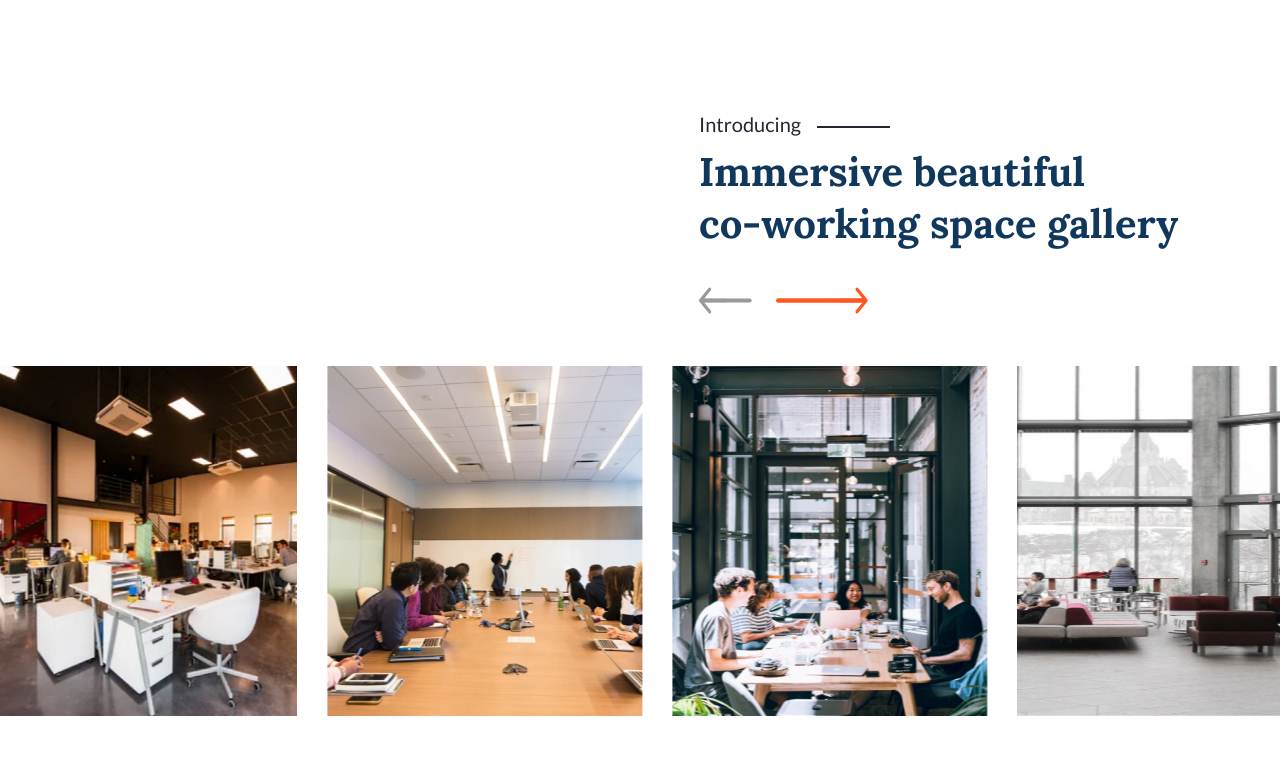
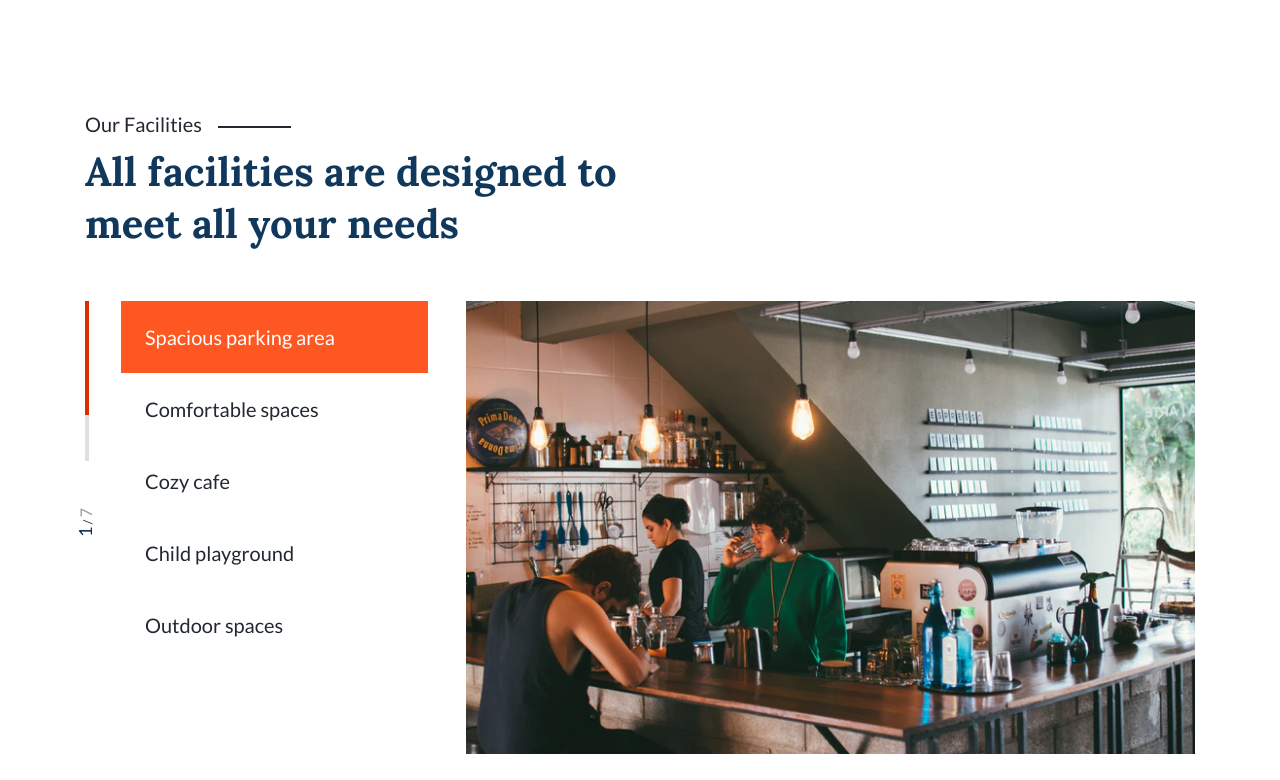
Before and after one commit to neharadialcode486/frispes, a React (Create React App) app: page / in a window 1280 px wide. Shown: the part 2300-3080 px from the top of the page. Built offline with nearby package versions, Linux system fonts and the light colour scheme; a web font is replaced by a local one.

Commit message:
Facilities section swiper update

```diff
--- a/package.json
+++ b/package.json
@@ -8,6 +8,7 @@
     "@testing-library/user-event": "^13.5.0",
     "react": "^18.3.1",
     "react-dom": "^18.3.1",
+    "react-router-dom": "^6.27.0",
     "react-scripts": "5.0.1",
     "swiper": "^11.1.14",
     "web-vitals": "^2.1.4"
--- a/src/App.css
+++ b/src/App.css
@@ -87,6 +87,22 @@
         height: 606px !important;
         transition: all 300ms linear;
     }
+
+    .facilities .swiper-pagination {
+        bottom: 125px !important;
+        top: auto !important;
+        left: -50% !important;
+        transform: rotate(-90deg) translateY(50%);
+    }
+
+    .facilities .swiper-scrollbar {
+        width: 4px !important;
+        left: 14px !important;
+        transform: translateX(0%) !important;
+        bottom: auto !important;
+        top: 0px !important;
+        height: calc(46.5% - 2* var(--swiper-scrollbar-sides-offset, 1%)) !important;
+    }
 }
 
 @media (min-width:1280px) {
--- a/src/App.js
+++ b/src/App.js
@@ -1,6 +1,7 @@
 import './App.css';
 import Brands from './components/home/Brands';
 import Events from './components/home/Events';
+import Facilities from './components/home/Facilities';
 import Footer from './components/home/Footer';
 import Gallery from './components/home/Gallery';
 import HelpCenter from './components/home/HelpCenter';
@@ -16,6 +17,7 @@ function App() {
       <Hero />
       <Space />
       <Workspace />
+      <Facilities />
       <Gallery />
       <Brands />
       <Reviews />
--- a/src/components/common/Helper.jsx
+++ b/src/components/common/Helper.jsx
@@ -19,6 +19,7 @@ import franck from "../../assets/images/webp/franck.webp";
 import elizabeth from "../../assets/images/webp/elizabeth.webp";
 import mykola from "../../assets/images/webp/mykola.webp";
 import ceo from "../../assets/images/webp/google-ceo.webp";
+import coffee from "../../assets/images/png/coffee-shop.png";
 export const HEADER_DATA = [
     { heading: "Home", url: "/" },
     { heading: "Workspace", url: "#Workspace" },
@@ -142,3 +143,22 @@ export const CARD_DATA = [
     { img: elizabeth, title: "Morning routine to boost your mood", text: "Elizabeth swan", heading: "Morning routine to boost your", data: "The high-speed internet at frispes was so amazing. I can get best experience I can get best experience", icon: pedro, name: "Pedro Ibanez", work: "UI Designer at Google" },
     { img: mykola, title: "5+ tips to find comfortable co-working space", text: "Mykola Ilschenko", heading: "5+ tips to find comfortable", data: "The high-speed internet at frispes was so amazing. I can get best experience I can get best experience", icon: berlian, name: "Yuli Berlian", work: "IOS Dev at Tokopedia" },
 ]
+export const TABS_DATA = [
+    { title: "parking", text: "Spacious parking area" },
+    { title: "spaces", text: "Comfortable spaces" },
+    { title: "cafe", text: "Cozy cafe" },
+    { title: "playground", text: "Child playground" },
+    { title: "outdoor", text: "Outdoor spaces" },
+    { title: "parking", text: "Spacious parking area" },
+    { title: "spaces", text: "Comfortable spaces" },
+];
+
+export const FACILITIES_DATA = [
+    { img: coffee },
+    { img: team },
+    { img: gallery },
+    { img: work },
+    { img: coffee },
+    { img: coffee },
+    { img: coffee },
+]
--- a/src/components/home/Events.jsx
+++ b/src/components/home/Events.jsx
@@ -4,8 +4,8 @@ import { CARD_DATA } from '../common/Helper';
 
 const Events = () => {
     return (
-        <div className='py-14 bg-deep-gray'>
-            <div className="container pb-1">
+        <div className='py-14 bg-deep-gray overflow-hidden'>
+            <div className="container pb-1 lg:mb-11">
                 <div className="flex sm:items-end flex-col items-center sm:flex-row justify-between">
                     <PrimaryHeading className='text-deep-blue text-center sm:text-left' text='News, events and insights for you' />
                     <button className='flex gap-5 items-center w-fit font-lato font-normal text-base text-off-orange group hover:text-deep-blue'>See more <Icon iconName='orangeArrowIcon' /></button>
@@ -15,14 +15,14 @@ const Events = () => {
                         <div key={index} className="lg:w-4/12 sm:w-1/2 w-full px-3 md:px-[15px] min-h-[320px] mt-6 md:mt-[30px]">
                             <div className="card">
                                 <div className="card-content relative transition-transform duration-1000">
-                                    <div className="card-front min-h-[320px] absolute top-0 bottom-0 right-0 left-0 w-full h-full bg-white">
-                                        <img src={items.img} alt={items.img} className='w-full h-full max-h-[204px]' />
+                                    <div className="card-front max-w-[350px] min-h-[320px] absolute top-0 bottom-0 right-0 left-1/2 -translate-x-1/2 sm:translate-x-0 sm:left-0 w-full h-full bg-white">
+                                        <img src={items.img} alt={items.img} className='w-full h-full object-cover max-h-[204px]' />
                                         <div className="px-4 py-3.5">
                                             <p className='font-lora font-normal text-off-black text-xl md:text-custom-ss md:leading-7'>{items.title}</p>
                                             <p className='mt-1 mb-0.5 font-lato font-medium text-base leading-custom-sm text-light-gray'>{items.text}</p>
                                         </div>
                                     </div>
-                                    <div className="card-back min-h-[320px] absolute top-0 bottom-0 right-0 left-0 w-full h-full bg-white p-4 md:p-8">
+                                    <div className="card-back max-w-[350px] min-h-[320px] absolute top-0 bottom-0 right-0 left-1/2 -translate-x-1/2 sm:translate-x-0 sm:left-0 w-full h-full bg-white p-4 md:p-8">
                                         <p className='text-off-black font-bold font-lora text-3xl sm:text-2xl xl:text-custom-sm xl:leading-10'>{items.heading}</p>
                                         <p className='mt-6 text-light-gray text-base leading-custom-sm font-lato font-normal'>{items.data}</p>
                                         <div className="flex gap-6 mt-4">
--- a/src/components/home/Facilities.jsx
+++ b/src/components/home/Facilities.jsx
@@ -1,9 +1,90 @@
-import React from 'react'
+import React, { useState, useEffect } from 'react';
+import { useParams } from 'react-router-dom';
+import PrimaryHeading from '../common/PrimaryHeading';
+import { Swiper, SwiperSlide } from 'swiper/react';
+import 'swiper/css';
+import 'swiper/css/pagination';
+import 'swiper/css/scrollbar';
+import { Keyboard, Scrollbar, Pagination, Mousewheel } from 'swiper/modules';
+import { FACILITIES_DATA, TABS_DATA } from "../common/Helper";
+
+// Helper function to slugify text (convert spaces to dashes and lowercase)
+const slugify = (text) => text.toLowerCase().replace(/\s+/g, '-');
 
 const Facilities = () => {
+    const { tabName } = useParams(); // Get the current tab name from the URL
+    const [activeTab, setActiveTab] = useState(0);
+
+    useEffect(() => {
+        if (typeof tabName === 'string') {
+            const tabIndex = TABS_DATA.findIndex(tab => slugify(tab.text) === tabName);
+            setActiveTab(tabIndex !== -1 ? tabIndex : 0);
+        } else {
+            setActiveTab(0); // Fallback to default if tabName is undefined
+        }
+    }, [tabName]);
+
+    const handleClick = (idx, text) => {
+        setActiveTab(idx);
+        window.history.pushState(null, '', `/${slugify(text)}`); // Update URL with slugified text
+    };
+
     return (
-        <div>Facilities</div>
-    )
-}
+        <div className='py-4'>
+            <div className="container mt-20">
+                <p className='font-lato font-medium text-xl text-off-black flex items-center w-fit mx-auto lg:mx-0 gap-4'>
+                    Our Facilities <span className='bg-off-black flex h-0.5 w-10 sm:w-[73px] mt-1.5'></span>
+                </p>
+                <PrimaryHeading className='max-w-[570px] text-center lg:text-left mx-auto lg:mx-0 w-full text-deep-blue mt-2' text='All facilities are designed to meet all your needs' />
+                <div className="flex justify-between gap-5 lg:flex-row flex-col mt-12 pt-1">
+                    <div className="lg:max-w-[343px] block w-full facilities">
+                        <Swiper
+                            slidesPerView={1.5}
+                            spaceBetween={10}
+                            pagination={{ type: 'fraction' }}
+                            loop={true}
+                            mousewheel={true}
+                            modules={[Keyboard, Scrollbar, Mousewheel, Pagination]}
+                            scrollbar={true}
+                            className="mySwiper !pb-12 lg:!pb-0 lg:!pl-[50px] lg:!-ml-3.5 max-h-[360px]"
+                            breakpoints={{
+                                640: {
+                                    slidesPerView: 2.5,
+                                },
+                                768: {
+                                    slidesPerView: 3,
+                                },
+                                1024: {
+                                    direction: 'vertical',
+                                    spaceBetween: 0,
+                                    slidesPerView: 5,
+                                }
+                            }}
+                        >
+                            {TABS_DATA.map((tab, idx) => (
+                                <SwiperSlide key={idx}>
+                                    <a href={`/${slugify(tab.text)}`}
+                                        className={`font-lato text-xl w-full text-nowrap flex justify-center lg:justify-start p-6 h-full leading-6 ${activeTab === idx ? "text-white bg-off-orange" : "text-off-black"}`}
+                                        onClick={(e) => { e.preventDefault(); handleClick(idx, tab.text); }}>
+                                        {tab.text}
+                                    </a>
+                                </SwiperSlide>
+                            ))}
+                        </Swiper>
+                    </div>
+                    <div className="max-w-[729px] w-full">
+                        {FACILITIES_DATA[activeTab] && (
+                            <img
+                                src={FACILITIES_DATA[activeTab].img}
+                                alt={FACILITIES_DATA[activeTab].img}
+                                className='max-w-[729px] w-full h-full max-h-[453px] object-cover'
+                            />
+                        )}
+                    </div>
+                </div>
+            </div>
+        </div>
+    );
+};
 
-export default Facilities
+export default Facilities;
--- a/src/components/home/Gallery.jsx
+++ b/src/components/home/Gallery.jsx
@@ -12,7 +12,7 @@ const Gallery = () => {
             <div className="container relative">
                 <div className="lg:right-5 lg:absolute mx-auto lg:mx-0 flex flex-col items-center lg:items-start mb-7 md:mb-10 top-0 z-10 max-w-[496px] w-full">
                     <p className='font-lato font-medium text-xl text-off-black flex items-center w-fit mx-auto lg:mx-0 gap-4'>
-                        Introducing <span className='bg-off-black flex h-0.5 w-10 sm:w-[73px] mt-1.5'></span>
+                        Frispes gallery <span className='bg-off-black flex h-0.5 w-10 sm:w-[73px] mt-1.5'></span>
                     </p>
                     <PrimaryHeading className='text-deep-blue mt-2' text="Immersive beautiful" />
                     <PrimaryHeading className='text-deep-blue' text="co-working space gallery" />
@@ -58,7 +58,7 @@ const Gallery = () => {
                     {GALLERY_DATA.map((items, index) => (
                         <SwiperSlide key={index}>
                             <div className="relative w-full h-full overflow-hidden">
-                                <img src={items.img} alt={items.img} className='w-full h-full' />
+                                <img src={items.img} alt={items.img} className='w-full h-full object-cover' />
                             </div>
                         </SwiperSlide>
                     ))}
```
Also changed, not shown: src/assets/images/png/coffee-shop.png (added), 1 other file (tests, documents, lock files or other folders).
